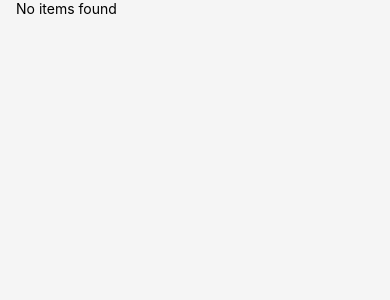
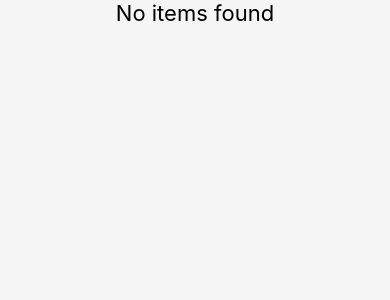
Before and after one commit to hAI-FA001/React-Native--Learn, a React Native app in the folder Lists/: screen / in a window 390 px wide. Shown: the top 300 px of the page. Built offline with nearby package versions, Linux system fonts and the light colour scheme.

Commit message:
ex - styling for component in ListEmptyComponent

```diff
--- a/Lists/App.js
+++ b/Lists/App.js
@@ -30,7 +30,9 @@ export default function App() {
           // horizontal // horizontal list
           keyExtractor={(item) => item.id}
           ItemSeparatorComponent={<View style={{ height: 16 }}></View>}
-          ListEmptyComponent={<Text>No items found</Text>}
+          ListEmptyComponent={
+            <Text style={styles.noItemsText}>No items found</Text>
+          }
         />
       </View>
     </SafeAreaView>
@@ -59,4 +61,9 @@ const styles = StyleSheet.create({
   cardText: {
     fontSize: 30,
   },
+
+  noItemsText: {
+    fontSize: 22,
+    textAlign: 'center',
+  },
 })
```
